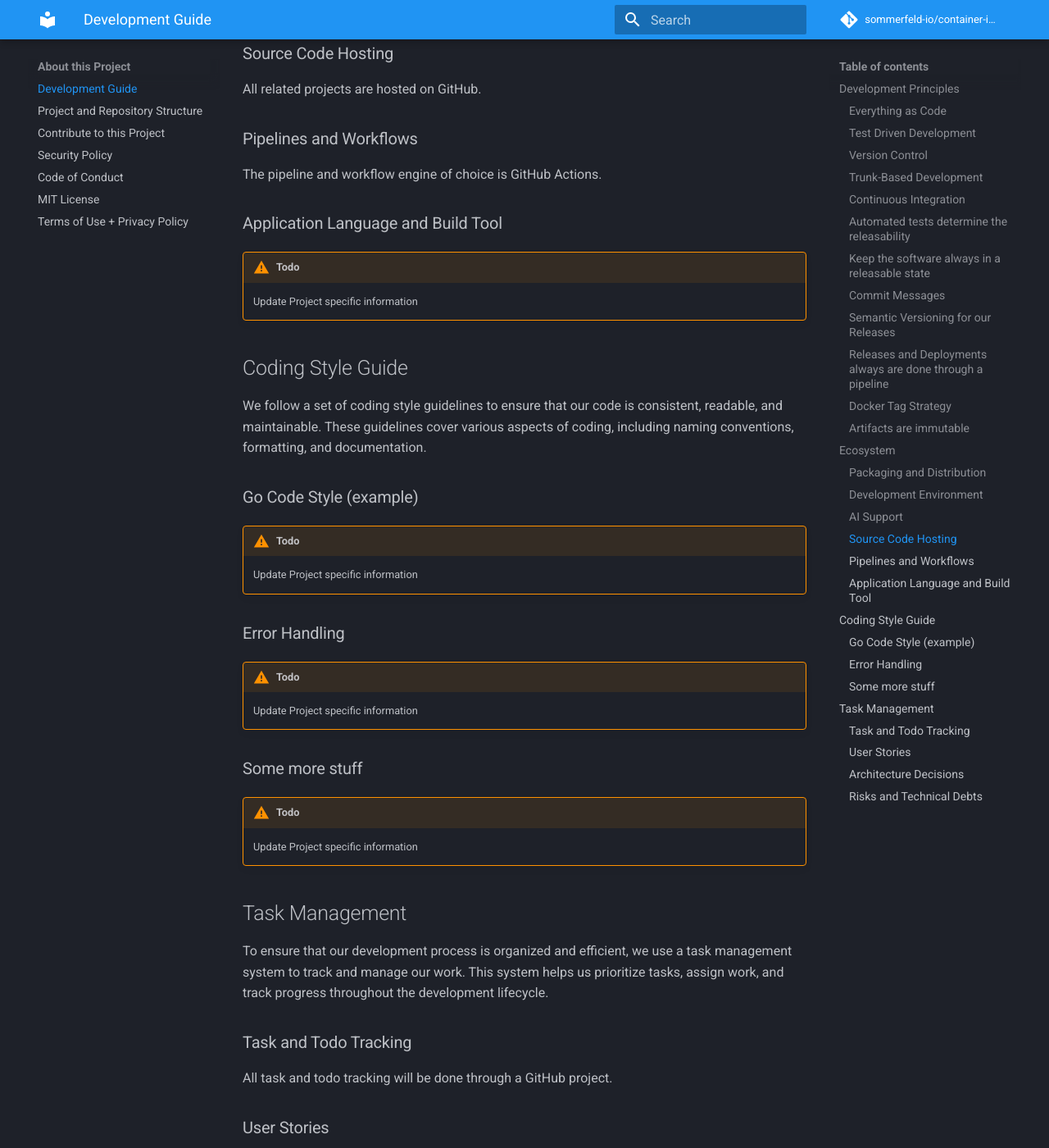
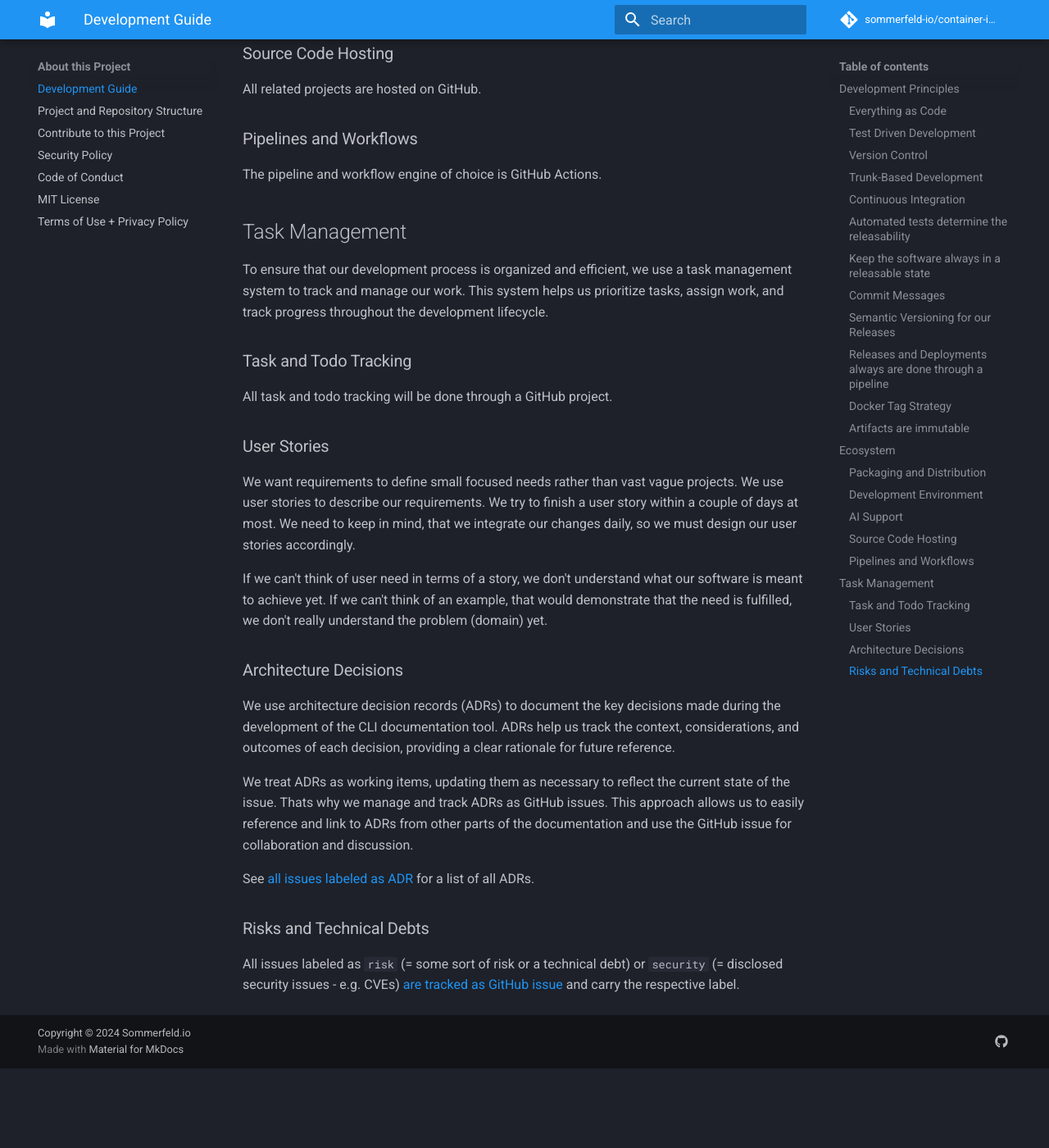
Before and after one commit to sommerfeld-io/container-images, an MkDocs documentation site: the page built from docs/content/about/development-guide.md, in a window 1280 px wide and 1400 px high, scrolled down 6584 px. Shown: the whole window at 82% size. Built offline with MkDocs 1.6.1 and Material for MkDocs 9.7.7, drawn with Linux system fonts in a browser that asks for light colours; comment, search, counter and statistics services are not loaded; after the commit the page ends 7887 px from its top, so only the background shows below that.

Commit message:
docs: remove placeholder texts - fixes #7

```diff
--- a/docs/content/about/development-guide.md
+++ b/docs/content/about/development-guide.md
@@ -159,25 +159,6 @@ All related projects are hosted on GitHub.
 ### Pipelines and Workflows
 The pipeline and workflow engine of choice is GitHub Actions.
 
-### Application Language and Build Tool
-!!! warning "Todo"
-    Update Project specific information
-
-## Coding Style Guide
-We follow a set of coding style guidelines to ensure that our code is consistent, readable, and maintainable. These guidelines cover various aspects of coding, including naming conventions, formatting, and documentation.
-
-### Go Code Style (example)
-!!! warning "Todo"
-    Update Project specific information
-
-### Error Handling
-!!! warning "Todo"
-    Update Project specific information
-
-### Some more stuff
-!!! warning "Todo"
-    Update Project specific information
-
 ## Task Management
 To ensure that our development process is organized and efficient, we use a task management system to track and manage our work. This system helps us prioritize tasks, assign work, and track progress throughout the development lifecycle.
 
```
